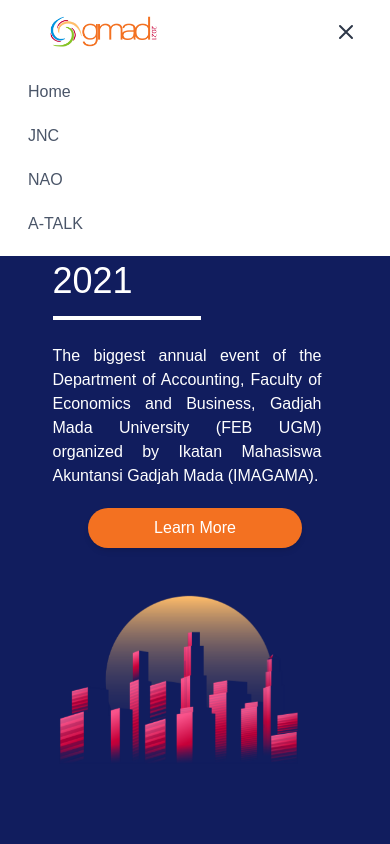
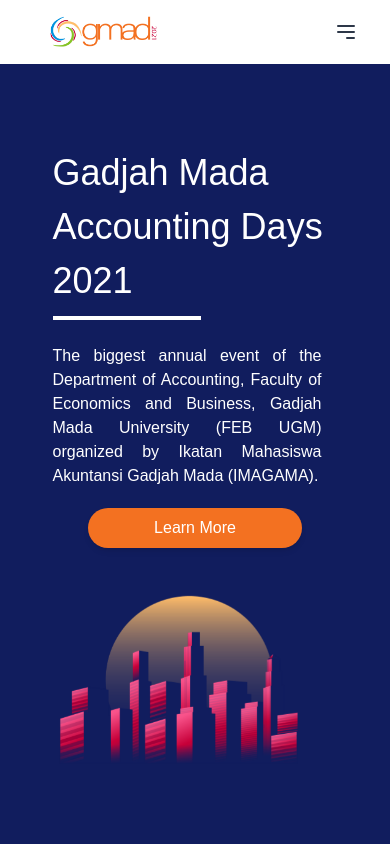
Before and after one commit to justdheja/gmad-2021-gatsby, a Gatsby site: page / in a window 390 px wide. Shown: the top 844 px of the page. Built offline with nearby package versions, Linux system fonts and the light colour scheme; Gatsby itself is replaced by a stand-in of ours.

Commit message:
fix state menu mobile

```diff
--- a/src/components/Layout.js
+++ b/src/components/Layout.js
@@ -17,7 +17,7 @@ const Layout = ({ children, page }) => {
     <>
       <SEO page={page} />
       <div className="flex flex-col min-h-screen static ">
-        <Navbar />
+        <Navbar loading={loading} />
         {loading && <Loader />}
         <span className={loading ? "hidden" : ""}>
         {children}
--- a/src/components/Navbar.js
+++ b/src/components/Navbar.js
@@ -2,7 +2,7 @@ import { Link } from 'gatsby'
 import React, { useEffect, useState } from 'react'
 import logoGmad from '../images/logo.png'
 
-const Navbar = ({ location }) => {
+const Navbar = ({ loading }) => {
   const [url, setUrl] = useState("")
   const [menuMobileOpen, setMenuMobileOpen] = useState(false)
 
@@ -10,7 +10,6 @@ const Navbar = ({ location }) => {
     setUrl(window.location.pathname)
     window.addEventListener("popstate", () => {
       setUrl(window.location.pathname)
-      setMenuMobileOpen(false)
     })
     return () => {
       window.addEventListener("popstate", () => {})
@@ -18,10 +17,11 @@ const Navbar = ({ location }) => {
   }, [])
 
   const handleMenuMobile = () => {
-    // if (menuMobileOpen) {
-    //   setMenuMobileOpen()
-    // }
-    setMenuMobileOpen(!menuMobileOpen)
+    if (menuMobileOpen) {
+      setMenuMobileOpen(false)
+    } else {
+      setMenuMobileOpen(true)
+    }
   }
 
   return (
@@ -87,7 +87,7 @@ const Navbar = ({ location }) => {
                     className="text-gray-800 inline-flex items-center justify-center p-2 rounded-md focus:outline-none transition duration-500"
                     onClick={handleMenuMobile}
                   >
-                    {!menuMobileOpen ? (
+                    {menuMobileOpen ? (
                       <svg
                         xmlns="http://www.w3.org/2000/svg"
                         class="h-6 w-6"
@@ -126,14 +126,12 @@ const Navbar = ({ location }) => {
           <div
             className={
               menuMobileOpen
-                ? "md:hidden hidden bg-transparent transition duration-500 ease-in-out"
-                : "md:hidden bg-transparent transition duration-500 ease-in-out"
+                ? "md:hidden  bg-transparent transition duration-500 ease-in-out"
+                : "md:hidden hidden bg-transparent transition duration-500 ease-in-out"
             }
+            onClick={handleMenuMobile}
           >
-            <div
-              class="px-4 pt-2 pb-3 space-y-1 sm:px-3 bg-white"
-              onClick={handleMenuMobile}
-            >
+            <div class="px-4 pt-2 pb-3 space-y-1 sm:px-3 bg-white">
               <Link
                 className="text-gray-700 hover:text-gray-800 dark:hover:text-white block px-3 py-2 rounded-md text-base font-medium"
                 activeClassName="text-gray-700 hover:text-gray-800 dark:hover:text-white block px-3 py-2 rounded-md text-base font-medium"
```
